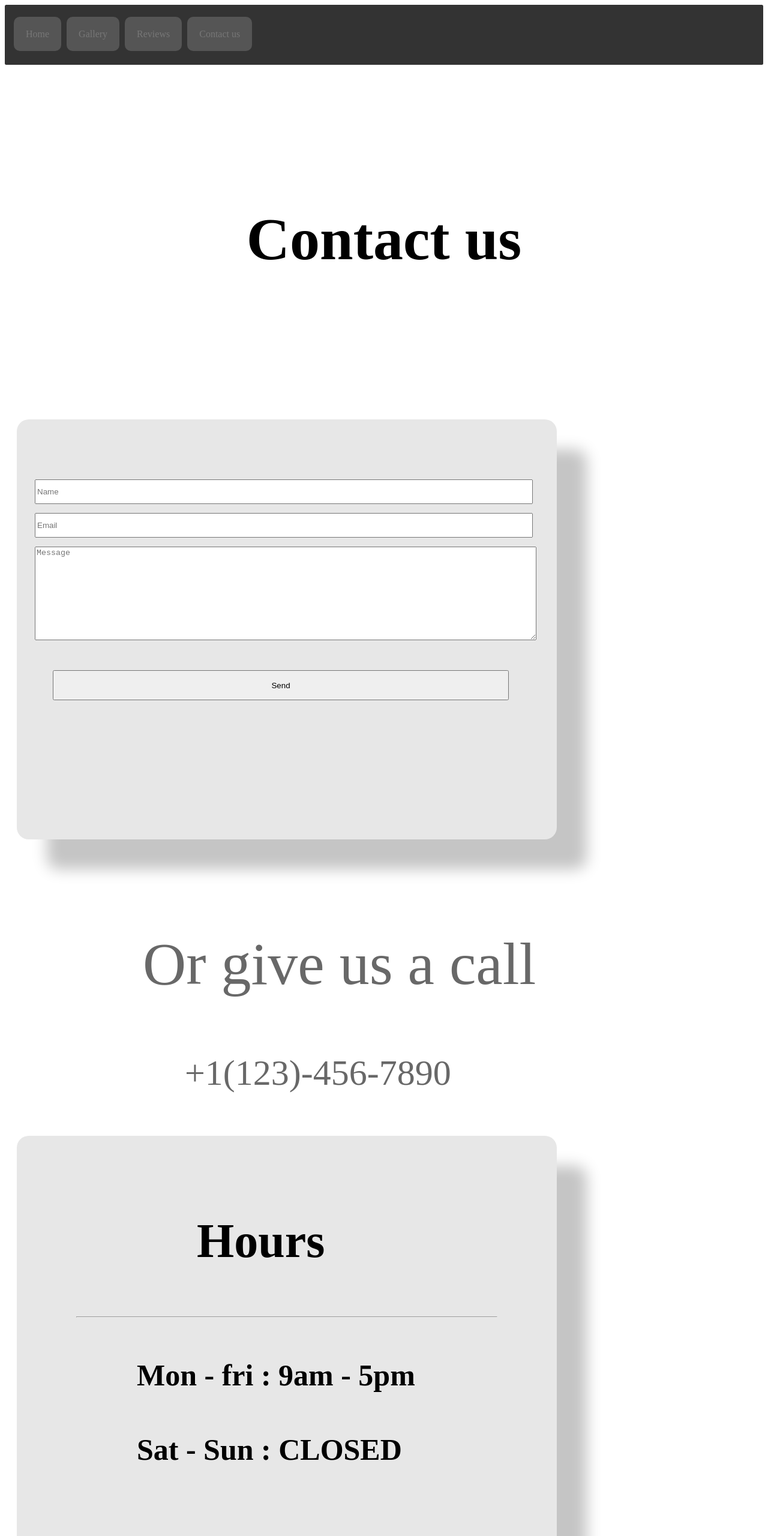
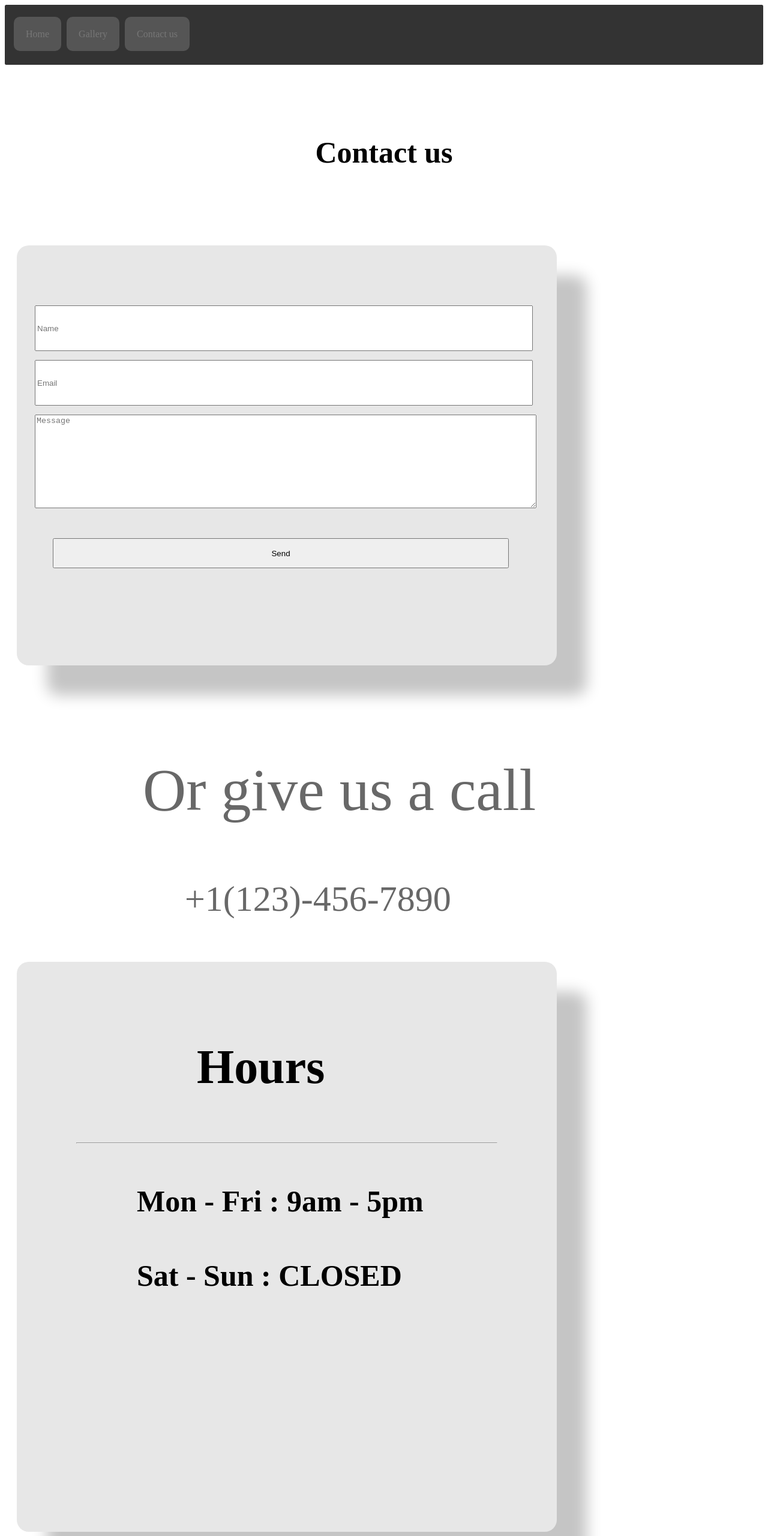
Before and after one commit to cornerguysdev/hi, a plain HTML site: page contact.html in a window 1280 px wide. Shown: the top 2560 px of the page at 60% size. Drawn offline with Linux system fonts and the light colour scheme.

Commit message:
Update contact.html

```diff
--- a/contact.html
+++ b/contact.html
@@ -269,11 +269,11 @@
             height: 700px;
         }
         #name{
-            height:35px;
+            height:70px;
         }
 
         #email{
-            height:35px;
+            height:70px;
         }
 
         #message{
@@ -281,6 +281,9 @@
         }
         button{
             height: 50px;
+        }
+        h6{
+            font-size: 50px;
         }
          }
          @media screen and (min-width:300px) and (max-width:1160px) {
@@ -298,6 +301,9 @@
                 #menu{
                     height: 135px;
                 }
+                h6{
+                    font-size: 50px;
+                }
             }
         </style>
     </head>
@@ -306,7 +312,6 @@
         <div id="menu">
         <a id="aaa" href="index.html">Home</a>
         <a id="aa" href="Gallery.html">Gallery</a>
-        <a id="aa" href="Reviews.html">Reviews</a>
         <a id="aa" href="contact.html">Contact us</a><br><br><br><br><br>
         </div>
 
@@ -324,7 +329,7 @@
                         <textarea id="message" name="message" placeholder="Message"></textarea>
 
                         <button id="a" type="submit">Send</button>
-                        <input type="hidden" name="_next" value="https://cornerguysdev.github.io/hi/thankyou.html">
+                        <input type="hidden" name="_next" value="https://yourdomain.co/https://urgayyy.github.io/hi/thankyou.html">
                </form>
                 </div>
 
@@ -335,7 +340,7 @@
             </div>
         <div id="hours">
             <h3>Hours</h3><hr>
-            <h4>Mon - fri : 9am - 5pm</h4>
+            <h4>Mon - Fri : 9am - 5pm</h4>
             <h4>Sat - Sun : CLOSED</h4>
             <br><br><br><br><br><br><br><br><br><br><br>
         </div>
```
